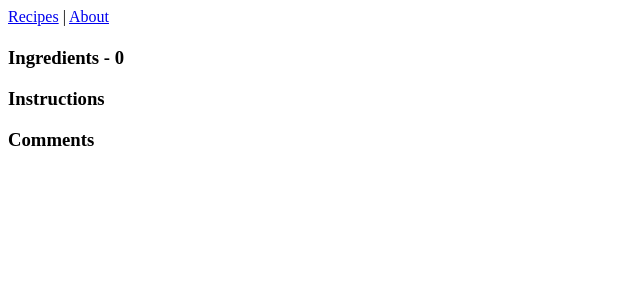
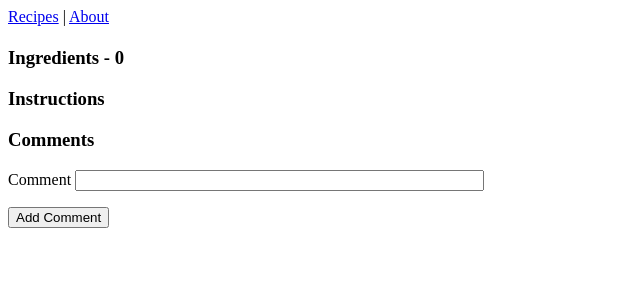
Before and after one commit to rveliza/forms_cookbook_flask, a Flask app: template templates/recipe.html in a window 1280 px wide. Shown: the top 300 px of the page, without its empty margins (0-640 px from the left). Run offline with Flask 3, Linux system fonts and the light colour scheme; the template is opened without the code that fills it: values that come from a table or form of the project are taken from there, others are empty.

Commit message:
create forms.py: add CommentForm, app.py: initialize CommentForm and render with template_form, recipe.html: create form, app.py: store data in new_comment and append to comments

```diff
--- a/app.py
+++ b/app.py
@@ -1,7 +1,9 @@
 from flask import Flask, render_template
 from helper import recipes, types, descriptions, ingredients, instructions, comments
+from forms import CommentForm
 
 app = Flask(__name__)
+app.config["SECRET_KEY"] = "mysecret"
 
 @app.route('/')
 def index():
@@ -10,18 +12,28 @@ def index():
     return render_template("index.html",
                            template_recipes = recipes)
 
-@app.route('/recipe/<int:id>')
+@app.route('/recipe/<int:id>', methods=["GET", "POST"])
 def recipe(id):
     # print(recipes[id])
     # "buttered toast"
     # return "Hello" + str(id)
+    comment_form = CommentForm(csrf_enabled=False)
+    # print(comment_form)
+    # <forms.CommentForm object at 0x000001D0C7E3FFA0>
+    # print(comment_form.comment)
+    # <input id="comment" name="comment" type="text" value="">
+    # print(comment_form.submit)
+    # <input id="submit" name="submit" type="submit" value="Add Comment">
+    new_comment = comment_form.comment.data
+    comments[id].append(new_comment)
     return render_template("recipe.html",
                            template_recipes = recipes[id],
                            template_type = types[id],
                            template_description = descriptions[id],
                            template_ingredients = ingredients[id],
                            template_instructions = instructions[id],
-                           template_comments = comments[id])
+                           template_comments = comments[id],
+                           template_form = comment_form)
 
 @app.route('/about')
 def about():
--- /dev/null
+++ b/forms.py
@@ -0,0 +1,7 @@
+from flask_wtf import FlaskForm
+from wtforms import StringField, SubmitField
+
+
+class CommentForm(FlaskForm):
+    comment = StringField("Comment")
+    submit = SubmitField("Add Comment")
--- a/templates/recipe.html
+++ b/templates/recipe.html
@@ -29,4 +29,12 @@
     {% endfor %}
     </ul>
 
+    <form method="POST">
+        {{ template_form.hidden_tag() }}
+        <p>{{ template_form.comment.label }}
+            {{ template_form.comment(size=48) }}
+        </p>
+        <p>{{ template_form.submit() }}</p>
+    </form>
+
 {% endblock %}
```
